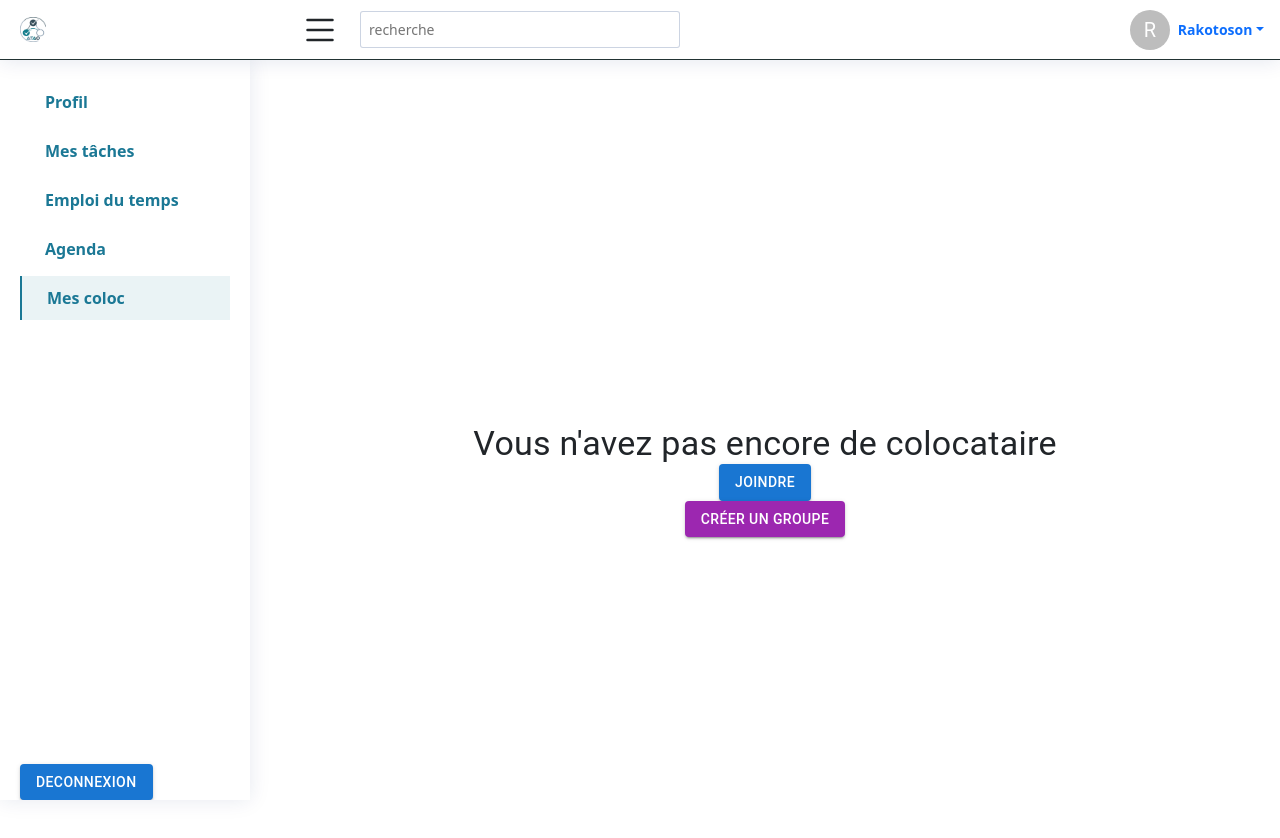
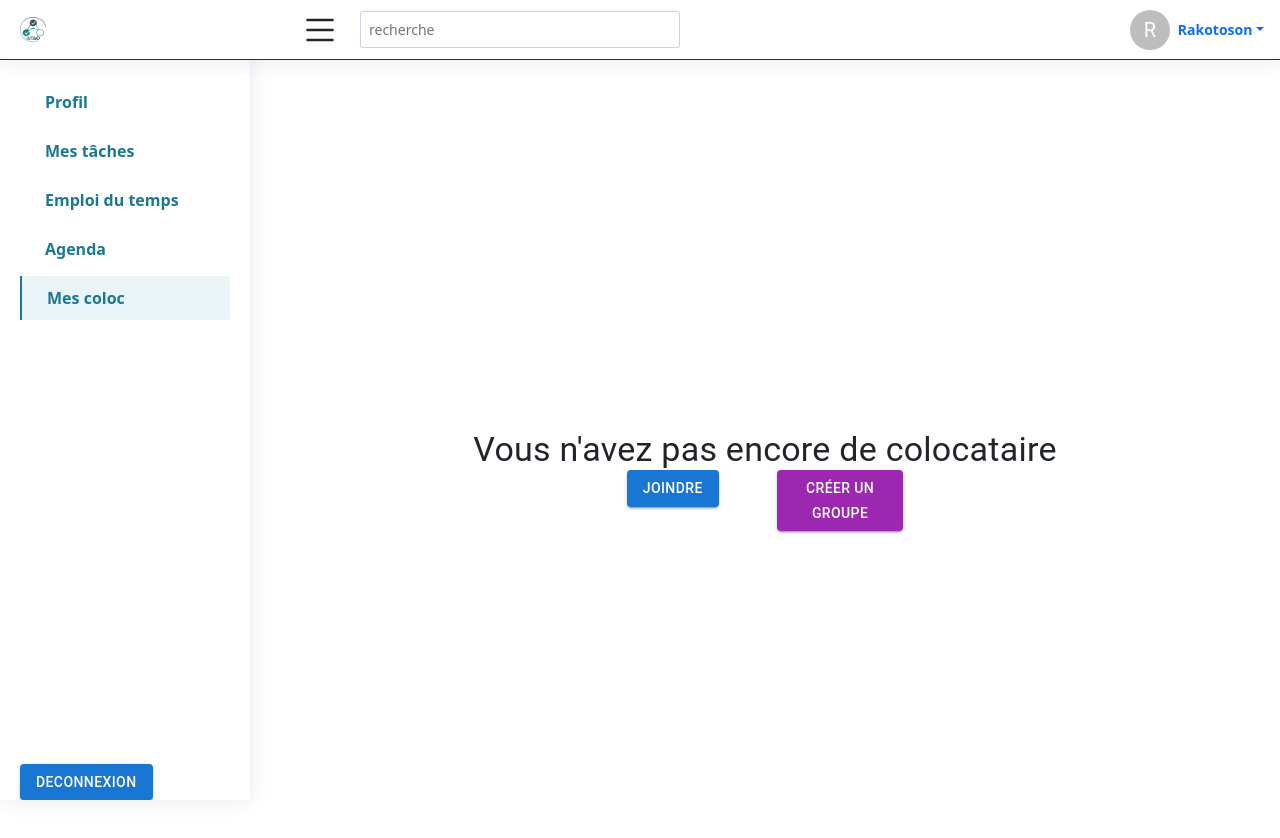
Before and after one commit to Shiro-cha/atao-front, a React (Create React App) app: page /coloc in a window 1280 px wide. Shown: the top 838 px of the page. Built offline with nearby package versions, Linux system fonts and the light colour scheme.

Commit message:
Message by stp

```diff
--- a/src/components/NoColoc.js
+++ b/src/components/NoColoc.js
@@ -43,6 +43,8 @@ const NoRoommate = () => {
   return (
     <div style={{ display: "flex", flexDirection: "column", alignItems: "center", justifyContent: "center", height: "100vh" }}>
       <Typography variant="h4">Vous n'avez pas encore de colocataire</Typography>
+      <div className="row">
+      <div className="col-6">
       <Button variant="contained" color="primary" onClick={handleJoinDialogOpen}>
         Joindre
       </Button>
@@ -60,6 +62,8 @@ const NoRoommate = () => {
           </Button>
         </DialogActions>
       </Dialog>
+      </div>
+      <div className="col-6">
       <Button variant="contained" color="secondary" onClick={handleCreateDialogOpen}>
         Créer un groupe
       </Button>
@@ -77,6 +81,8 @@ const NoRoommate = () => {
           </Button>
         </DialogActions>
       </Dialog>
+      </div>
+      </div>
     </div>
   );
 };
```
